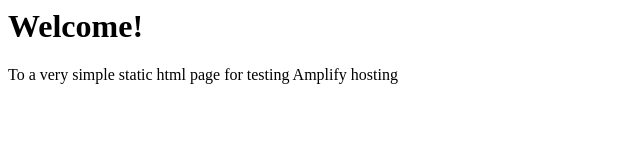
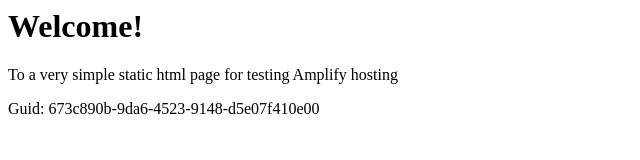
Before and after one commit to aws-aemilia-arn/Github-PR-Commit-Integration-Test-DoNotTouch-v1-preprod-eu-north-1, a website: page src/index.html in a window 1280 px wide. Shown: the whole page, without its empty margins (0-640 px from the left). Drawn offline with Linux system fonts and the light colour scheme.

Commit message:
commit from integ tests

```diff
--- a/src/index.html
+++ b/src/index.html
@@ -1,3 +1,5 @@
+
+
 <html lang="en">
 
 <head>
@@ -10,6 +12,6 @@
 <body>
     <h1>Welcome!</h1>
     <p>To a very simple static html page for testing Amplify hosting</p>
-</body>
+    <p>Guid: 673c890b-9da6-4523-9148-d5e07f410e00</p></body>
 
 </html>
```
